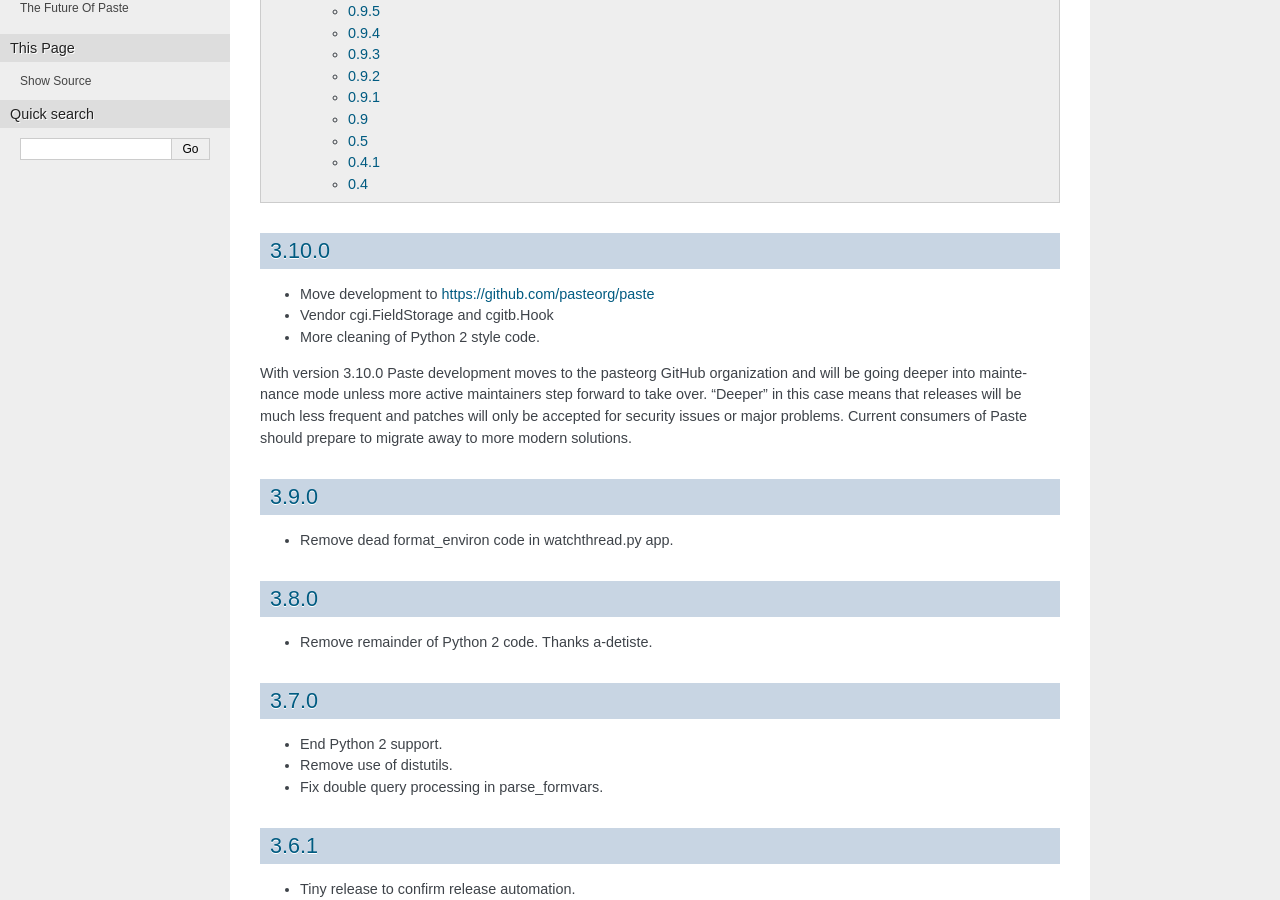
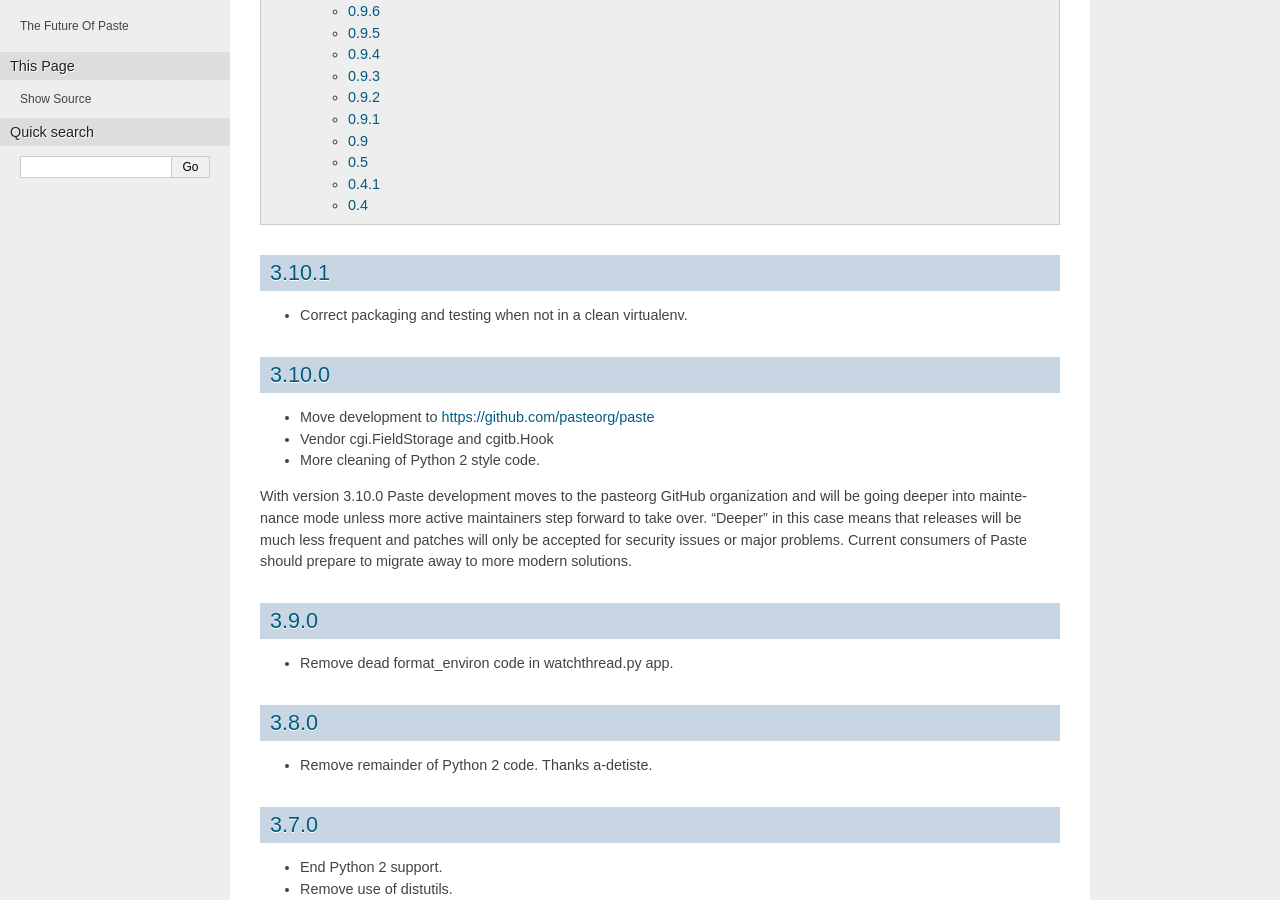
Before and after one commit to pasteorg/paste, a Sphinx documentation site: the page built from docs/news.txt, in a window 1280 px wide and 900 px high, scrolled down 1630 px. Built offline with Sphinx 7.4.7, drawn with Linux system fonts in a browser that asks for light colours.

Commit message:
Release 3.10.1
Cleaner packaging and testing

```diff
--- a/docs/news.txt
+++ b/docs/news.txt
@@ -2,6 +2,11 @@
 ====
 
 .. contents::
+
+3.10.1
+------
+
+* Correct packaging and testing when not in a clean virtualenv.
 
 3.10.0
 ------
--- a/setup.py
+++ b/setup.py
@@ -7,7 +7,7 @@
 #
 # The final step will release to pypi and to Github
 
-__version__ = '3.10.0'
+__version__ = '3.10.1'
 
 from setuptools import setup, find_packages
 import sys, os
```
